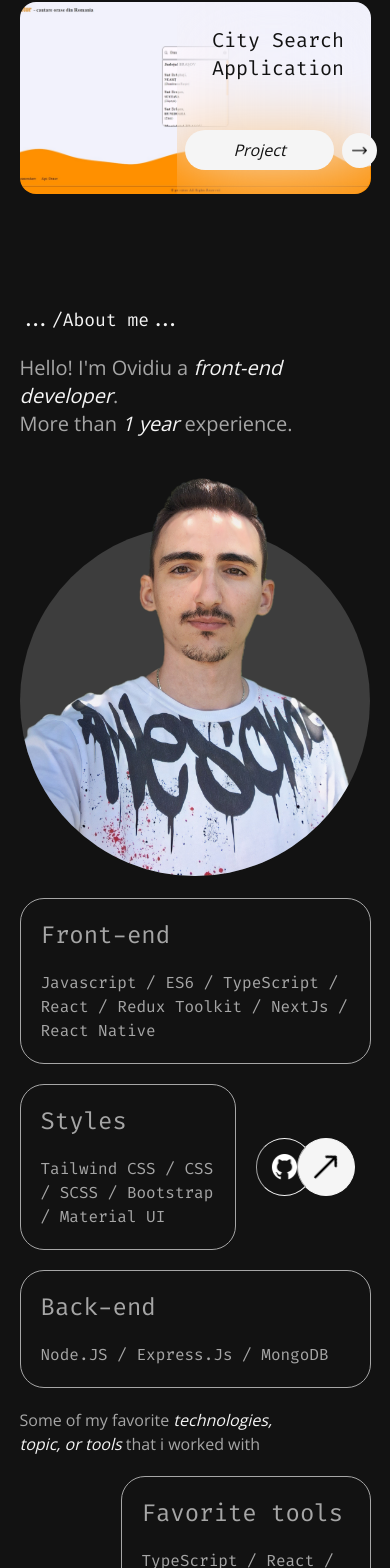
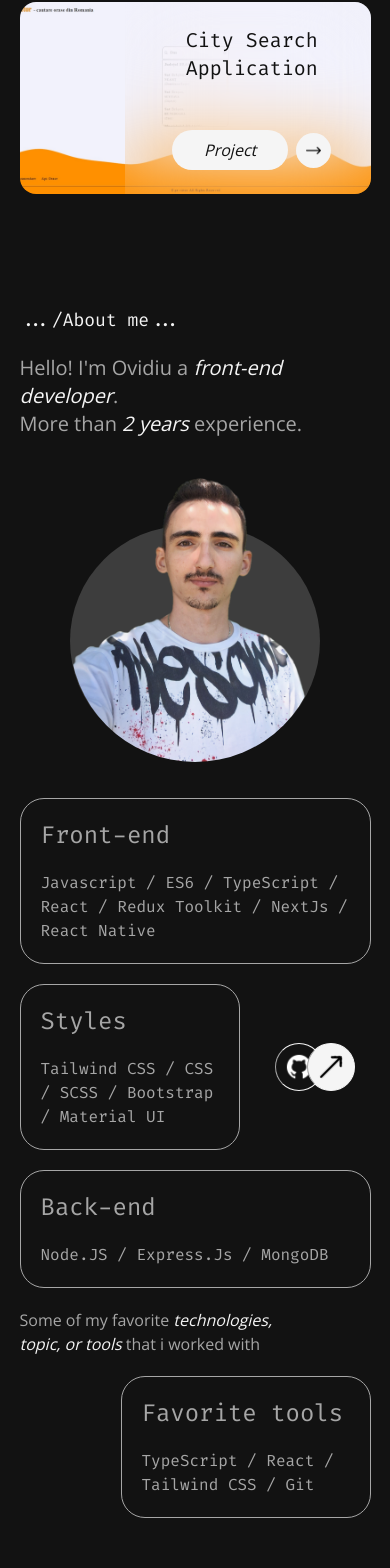
Before and after one commit to OvidiuAl3x/portfolio, a React (Vite) app: page / in a window 390 px wide. Shown: the part 973-2541 px from the top of the page. Built offline with nearby package versions, Linux system fonts and the light colour scheme.

Commit message:
fix ui on mobile

```diff
--- a/src/components/Activity.tsx
+++ b/src/components/Activity.tsx
@@ -33,12 +33,12 @@ const Activity = () => {
             className="md:w-[300px] lg:w-[400px] h-48 rounded-2xl hover:opacity-100 transition-opacity duration-300"
             style={backgroundStyle(item.images[0])}
           >
-            <div className="ml-auto w-[55%] flex flex-col items-center justify-around h-full pl-2 backdrop-blur-2xl rounded-r-[16px]">
+            <div className="ml-auto w-[70%] md:w-[55%] flex flex-col items-center justify-around h-full pl-2 backdrop-blur-2xl rounded-r-[16px]">
               <h1 className="text-xl font-firaCode  text-backgroundBlack text-center">
                 {item.title}
               </h1>
               <a href="#projects" className="flex gap-2 items-center">
-                <button className="bg-textWhite text-backgroundBlack rounded-full px-12 py-2 font-openSans italic">
+                <button className="bg-textWhite text-backgroundBlack rounded-full px-8 md:px-12 py-2 font-openSans italic">
                   Project
                 </button>
                 <img
--- a/src/components/Header.tsx
+++ b/src/components/Header.tsx
@@ -68,7 +68,7 @@ const Header: React.FC = () => {
       {navOpen && (
         <div
           ref={navMenuRef}
-          className="flex flex-col absolute right-0 items-center justify-center text-grayLight bg-grayDark h-full w-full text-xl top-0 gap-5 transition-all duration-500"
+          className="flex flex-col absolute right-0 items-center justify-center text-grayLight bg-grayDark h-full w-full text-xl top-0 gap-5 transition-all duration-500 z-50"
         >
           <img
             src={close}
--- a/src/pages/About.tsx
+++ b/src/pages/About.tsx
@@ -16,7 +16,7 @@ const About = () => {
           Hello! I'm Ovidiu a
           <span className="text-textWhite italic"> front-end developer</span>.
           <br />
-          More than <span className="text-textWhite italic">1 year</span>{" "}
+          More than <span className="text-textWhite italic">2 years</span>{" "}
           experience.
         </p>
       </div>
@@ -39,15 +39,11 @@ const About = () => {
               target="_blank"
               className="flex"
             >
-              <div className="rounded-full border border-l-grayLight w-fit p-3">
-                <img src={github} alt="github" className="w-8 h-8" />
+              <div className="rounded-full border border-l-grayLight w-12 h-12 p-2">
+                <img src={github} alt="github" />
               </div>
-              <div className="rounded-full border border-l-grayLight w-fit p-3 bg-textWhite right-4 relative">
-                <img
-                  src={arrowRight}
-                  alt="arrow"
-                  className="w-8 h-8 -rotate-45"
-                />
+              <div className="rounded-full border border-l-grayLight w-12 h-12  p-2 bg-textWhite right-4 relative">
+                <img src={arrowRight} alt="arrow" className="-rotate-45" />
               </div>
             </a>
           </div>
@@ -76,12 +72,12 @@ const About = () => {
           </div>
         </div>
         {/* Profile Image */}
-        <div className="w-[350px] h-[400px] order-1 lg:order-2 mx-auto lg:mx-0 relative">
-          <span className="w-[350px] bg-grayDark h-[350px] absolute rounded-full top-12 z-0"></span>
+        <div className="w-[300px] h-[300px] md:w-[350px] md:h-[400px] order-1 lg:order-2 mx-auto lg:mx-0 relative flex justify-center">
+          <span className="w-[250px] h-[230px] md:w-[350px] md:h-[350px] bg-grayDark  absolute rounded-full top-12 z-0"></span>
           <img
             src={profile}
             alt="profile_pic"
-            className="z-10 absolute rounded-full"
+            className="z-10 absolute rounded-full w-[250px] md:w-fit"
           />
         </div>
       </div>
--- a/src/pages/Contacts.tsx
+++ b/src/pages/Contacts.tsx
@@ -6,10 +6,12 @@ const Contacts = () => {
   return (
     <div id="contacts">
       <div className="flex flex-wrap md:flex-nowrap gap-5 items-center justify-between pt-28 md:mt-0  text-grayLight">
-        <div className="flex flex-col text-6xl text-textWhite font-firaCode order-2 md:order-1 gap-5">
+        <div className="flex flex-col text-4xl sm:text-6xl text-textWhite font-firaCode order-2 md:order-1 gap-5">
           <h1>Ovidiu</h1>
           <div className="flex gap-5">
-            <p className="text-xl text-grayLight">FrontEnd developer</p>
+            <p className="text-base md:text-xl text-grayLight">
+              FrontEnd developer
+            </p>
             <h1> Ciobanu</h1>
           </div>
         </div>
```
